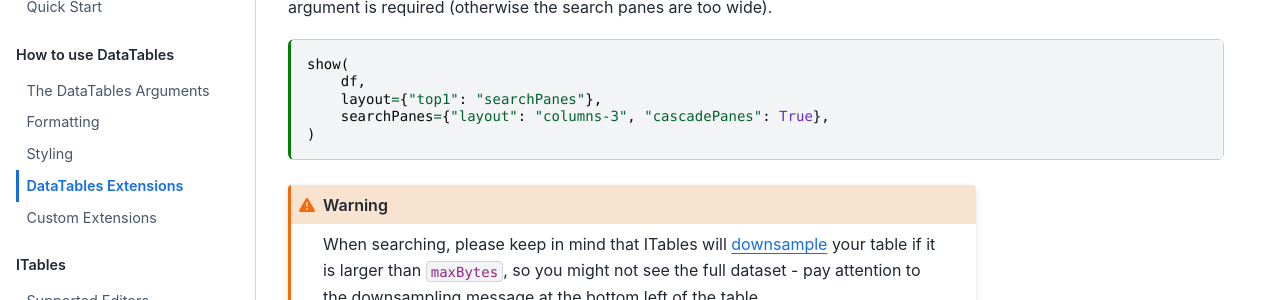
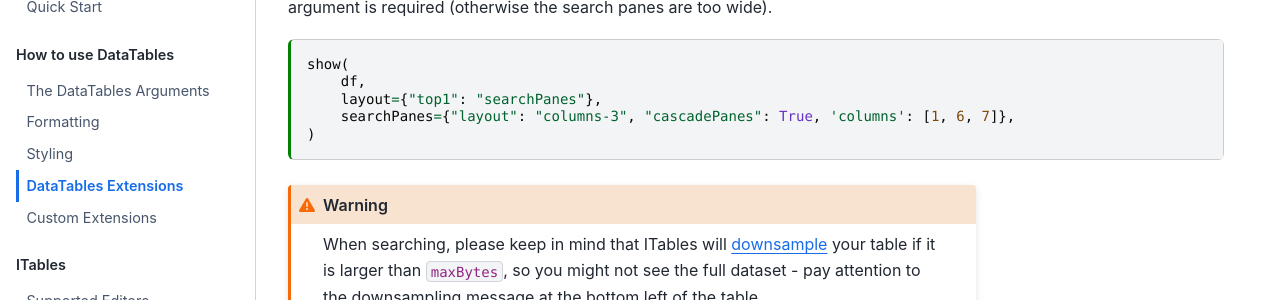
Before and after one commit to mwouts/itables, a Jupyter Book: the page built from docs/extensions.md, in a window 1280 px wide and 900 px high, scrolled down 1515 px. Shown: the part 152-452 px from the top of the window. Built offline with Jupyter Book 1.0.4 settings and Sphinx 7.4.7 and the Sphinx Book theme 1.1.4, drawn with Linux system fonts in a browser that asks for light colours.

Commit message:
Add column choice to searchPanes example

````diff
--- a/docs/extensions.md
+++ b/docs/extensions.md
@@ -121,7 +121,7 @@ argument is required (otherwise the search panes are too wide).
 show(
     df,
     layout={"top1": "searchPanes"},
-    searchPanes={"layout": "columns-3", "cascadePanes": True},
+    searchPanes={"layout": "columns-3", "cascadePanes": True, 'columns': [1, 6, 7]},
 )
 ```
 
````
